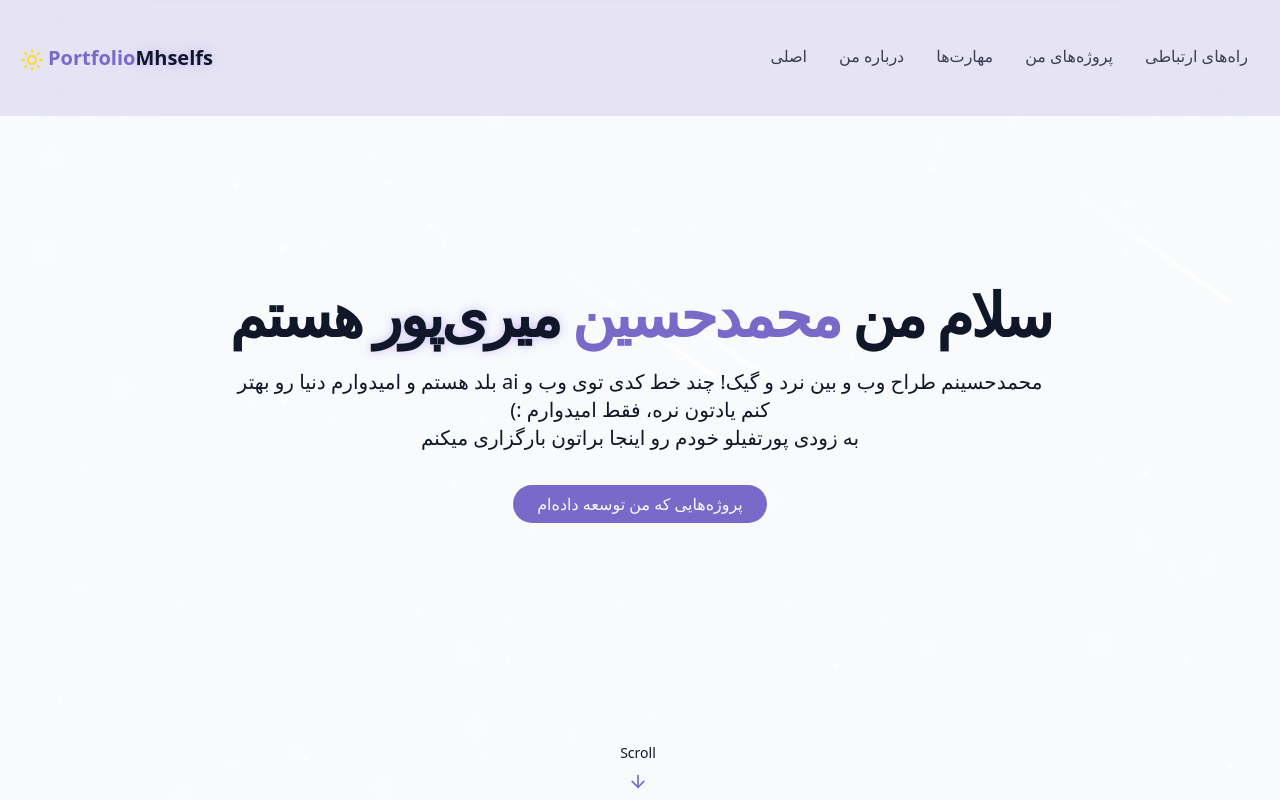
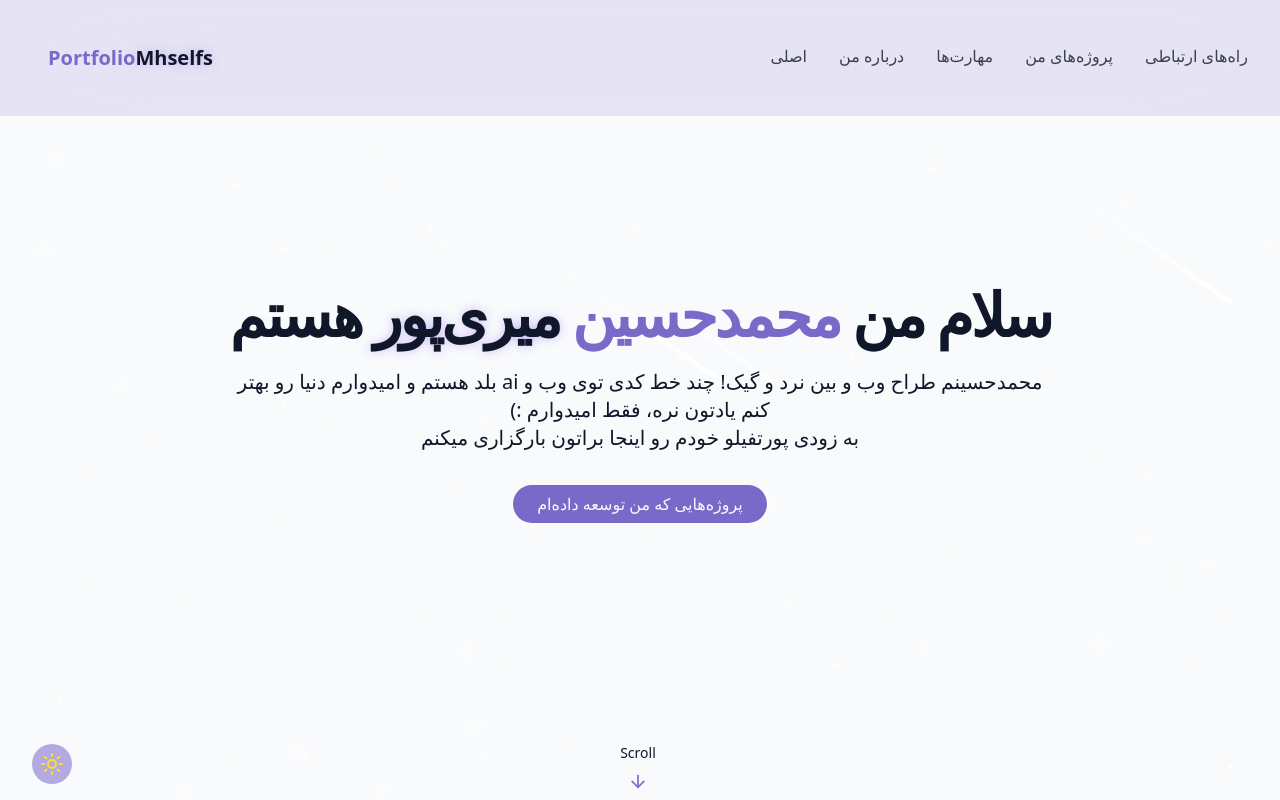
Before and after one commit to mhselfs/MHselfsPortfilo, a React (Vite) app: page / in a window 1280 px wide. Shown: the top 800 px of the page. Built offline with nearby package versions, Linux system fonts and the light colour scheme.

Commit message:
theme toggle location update

```diff
--- a/src/Component/NavBar.jsx
+++ b/src/Component/NavBar.jsx
@@ -2,6 +2,7 @@ import React, { useState } from 'react'
 import { cn } from "../lib/utils";
 import { useEffect } from 'react';
 import { MenuIcon, X } from 'lucide-react';
+import ThemeToggle from './ThemeToggle';
 const navItem = [
     { name: "اصلی", href: "#hero" },
     { name: "درباره من", href: "#about" },
@@ -65,6 +66,9 @@ const NavBar = () => {
                                 </a>
                             )
                         })}
+                        <ThemeToggle className="bottom-0"/>
+                    </div>
+                    <div>
                     </div>
                 </div>
             </div>
--- a/src/Component/ThemeToggle.jsx
+++ b/src/Component/ThemeToggle.jsx
@@ -36,12 +36,12 @@ const ThemeToggle = () => {
         <button onClick={toggleTheme}
             className={
                 // use `cn` function in `lib` for insert comma add another style in new line
-                cn("z-20 fixed top-10 left-3 p-2 rounded-full transition-colors duration-300",
+                cn("z-20 fixed bottom-4 left-8 p-2 bg-primary/55 rounded-full transition-colors duration-300",
                     "focus:outline-hidden"
                 )}>{
                 isDarkMode ?
                     <Sun className='h-6 w-6 text-yellow-300' />
-                    : <Moon className='h-6 w-6 text-blue-900' />
+                    : <Moon className='h-6 w-6 text-blue-600' />
             }</button>
     )
 }
```
